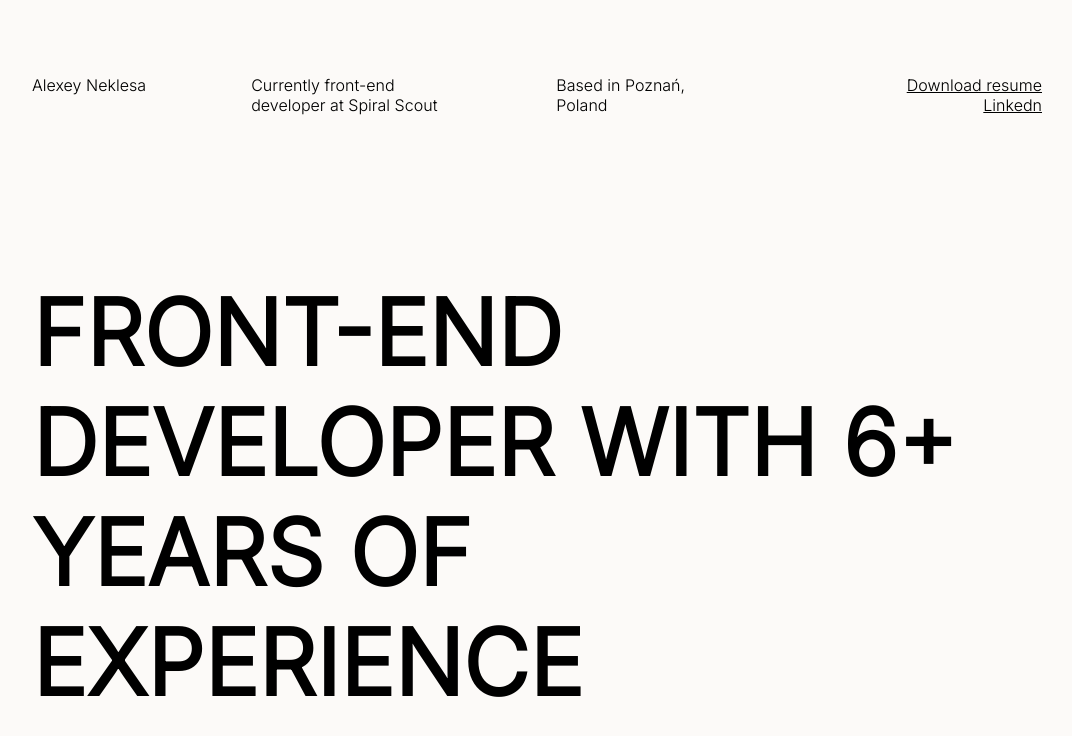
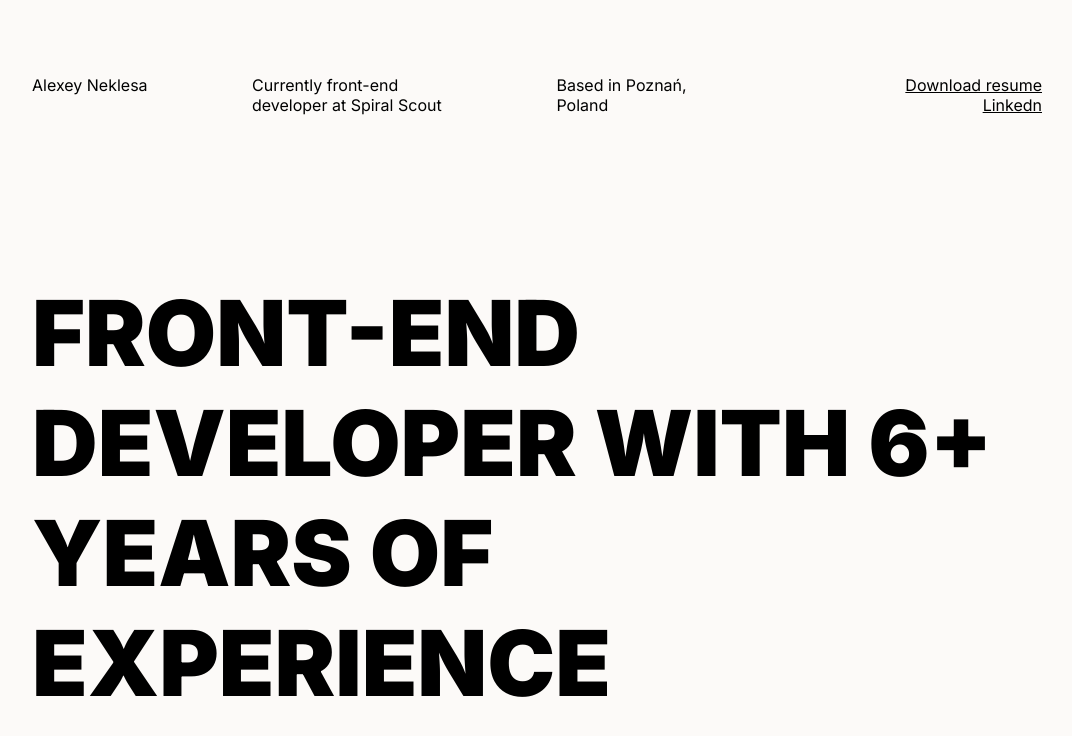
Before and after one commit to aliakseyNiaklesa/me, a Next.js app: page /alexey-neklesa in a window 1280 px wide. Shown: the top 736 px of the page, without its empty margins (103-1175 px from the left). Built offline with nearby package versions, Linux system fonts and the light colour scheme.

Commit message:
Added font approuch

```diff
--- a/src/pages/alexey-neklesa/index.tsx
+++ b/src/pages/alexey-neklesa/index.tsx
@@ -1,11 +1,14 @@
 import React from 'react';
+import { Inter } from 'next/font/google';
+
+const inter = Inter({ subsets: ['latin'] })
 
 import Intro from './components/intro';
 import './styles.scss';
 
 const AlexeyNekelesaCV = () => {
     return (
-        <main>
+        <main className={inter.className}>
             <Intro />
         </main>
     )
--- a/src/pages/alexey-neklesa/styles.scss
+++ b/src/pages/alexey-neklesa/styles.scss
@@ -1,5 +1,3 @@
-@import url('https://fonts.googleapis.com/css2?family=Inter:wght@311&display=swap');
-
 :root {
     font-size: 62.5%;
 }
```
